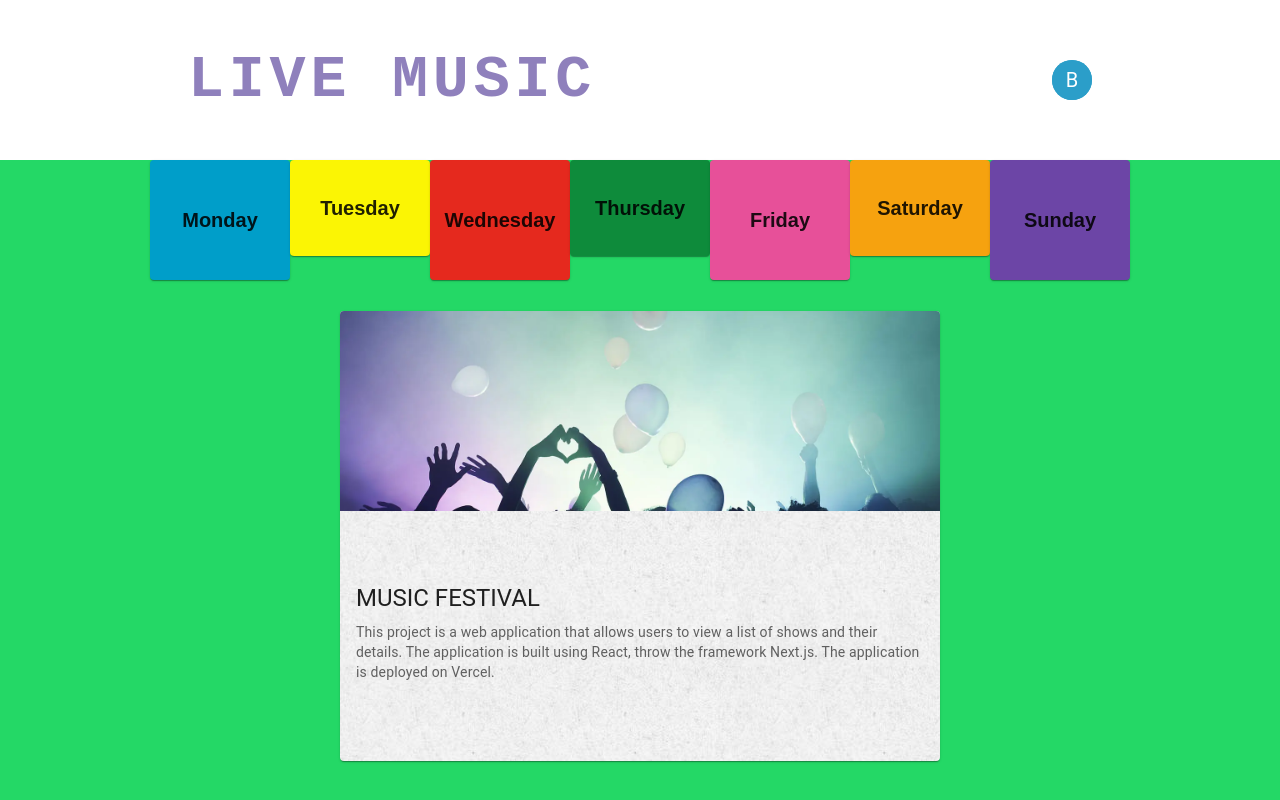
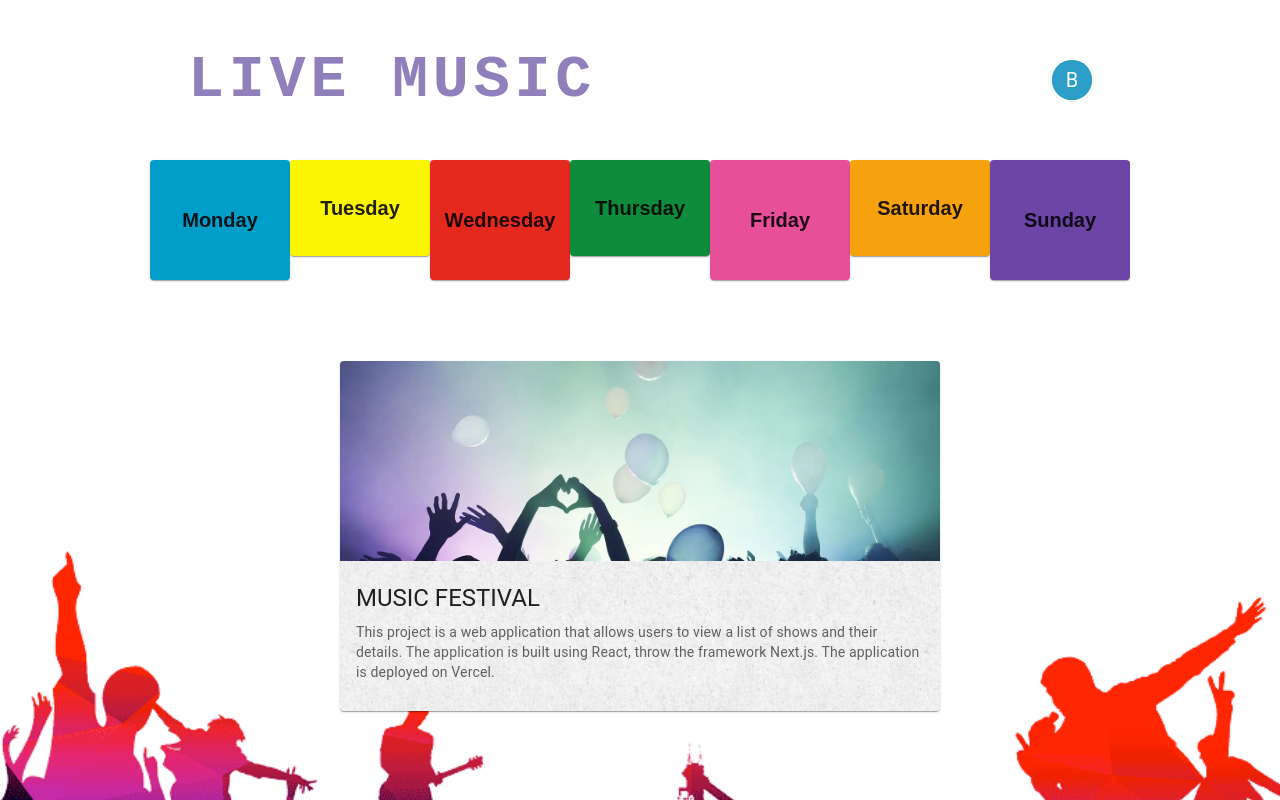
Before and after one commit to Brms5/labMusicFestival, a Next.js app: page / in a window 1280 px wide. Built offline with nearby package versions, Linux system fonts and the light colour scheme.

Commit message:
ref: changing background pages

```diff
--- a/components/bandInfo/bandInfo.tsx
+++ b/components/bandInfo/bandInfo.tsx
@@ -6,10 +6,9 @@ import { Band } from "@server/schema/band";
 
 interface InputBandInfo {
   show: Show;
-  color: string;
 }
 
-function BandInfo({ show, color }: InputBandInfo) {
+function BandInfo({ show }: InputBandInfo) {
   const [band, setBand] = React.useState<Band>({} as Band);
 
   React.useEffect(() => {
@@ -34,7 +33,6 @@ function BandInfo({ show, color }: InputBandInfo) {
             sx={{
               display: "flex",
               flexDirection: "column",
-              backgroundColor: color,
             }}
           >
             <ListItemText primaryTypographyProps={{ fontSize: "12px" }}>
--- a/components/infoCard/infoCard.tsx
+++ b/components/infoCard/infoCard.tsx
@@ -11,7 +11,7 @@ function InfoCard() {
       <Card
         sx={{
           width: 600,
-          height: 450,
+          height: 350,
           backgroundImage: "url(/background-paper.jpeg)",
         }}
       >
@@ -26,7 +26,7 @@ function InfoCard() {
             display: "flex",
             flexDirection: "column",
             justifyContent: "center",
-            height: 250,
+            height: 150,
           }}
         >
           <Typography gutterBottom variant="h5" component="div">
--- a/components/layout.tsx
+++ b/components/layout.tsx
@@ -1,9 +1,10 @@
 import React from "react";
-import { HeaderContainer, Content, CardsContainer, Main } from "pages/style";
+import { HeaderContainer, CardsContainer, Main } from "pages/style";
 import Header from "./header/header";
 import { GlobalStyle } from "@ui/style/GlobalStyle";
 import ShowCard from "./showCard/showCard";
-import { MainContent } from "./style";
+import { Content, MainContent, backgroundHome } from "./style";
+import { useRouter } from "next/router";
 
 export interface ShowInfo {
   day: WeekDay;
@@ -52,8 +53,41 @@ for (let i = 0; i < colors.length; i++) {
   shows.push(obj);
 }
 
+interface ColorDay {
+  [key: string]: string;
+}
+
 // eslint-disable-next-line @typescript-eslint/no-explicit-any
 export default function Layout({ children }: any) {
+  const router = useRouter();
+  console.log(router.query.weekday);
+  const day = router.query.weekday;
+
+  const colorDay = (query: string) => {
+    const dayColorMap: ColorDay = {
+      Monday: colors[0],
+      Tuesday: colors[1],
+      Wednesday: colors[2],
+      Thursday: colors[3],
+      Friday: colors[4],
+      Saturday: colors[5],
+      Sunday: colors[6],
+    };
+
+    return dayColorMap[query] || "";
+  };
+
+  const background = (day: string | string[] | undefined) => {
+    if (day !== undefined && typeof day === "string") {
+      const backgroundDay = {
+        backgroundColor: colorDay(day),
+      };
+      return backgroundDay;
+    } else if (day === undefined) {
+      return backgroundHome;
+    }
+  };
+
   const cardShows = shows.map((showInfo, index) => {
     return <ShowCard key={index} showInfo={showInfo} />;
   });
@@ -64,7 +98,7 @@ export default function Layout({ children }: any) {
       <HeaderContainer>
         <Header />
       </HeaderContainer>
-      <Content>
+      <Content style={background(day)}>
         <CardsContainer>{cardShows}</CardsContainer>
         <MainContent>{children}</MainContent>
       </Content>
--- a/components/style.ts
+++ b/components/style.ts
@@ -1,4 +1,13 @@
 import styled from "styled-components";
+
+export const Content = styled.section`
+  display: flex;
+  flex-direction: column;
+  justify-content: start;
+  align-items: center;
+  width: 100%;
+  height: 80%;
+`;
 
 export const MainContent = styled.div`
   display: flex;
@@ -8,3 +17,10 @@ export const MainContent = styled.div`
   width: 100%;
   height: 80%;
 `;
+
+export const backgroundHome = {
+  backgroundImage: `url(/music-png.png)`,
+  backgroundSize: "cover",
+  backgroundPosition: "center",
+  backgroundRepeat: "no-repeat",
+};
--- a/pages/style.ts
+++ b/pages/style.ts
@@ -43,16 +43,6 @@ export const ProfileDiv = styled.div`
   align-items: center;
 `;
 
-export const Content = styled.section`
-  display: flex;
-  flex-direction: column;
-  justify-content: start;
-  align-items: center;
-  width: 100%;
-  height: 80%;
-  background-color: #24d866;
-`;
-
 export const CardsContainer = styled.div`
   display: flex;
   justify-content: center;
```
Also changed, not shown: pages/shows/[weekday].tsx (+1 -30 lines).
